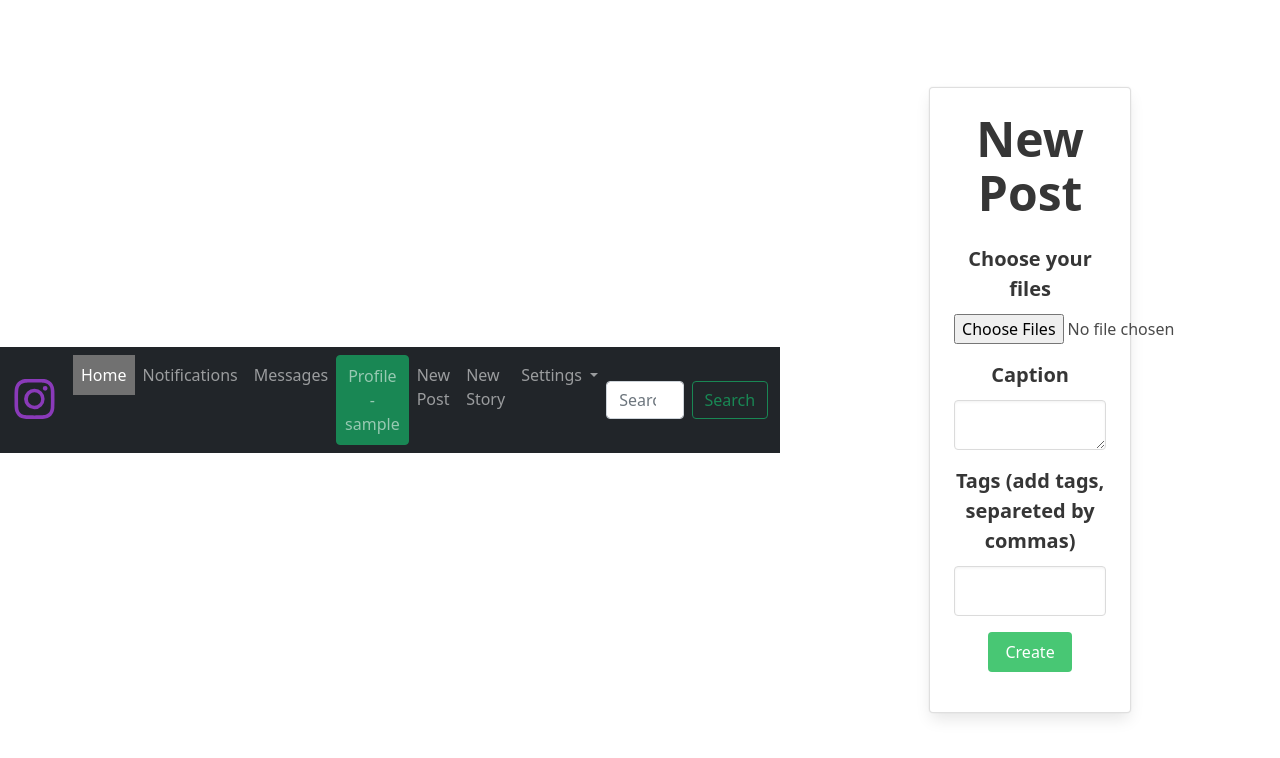
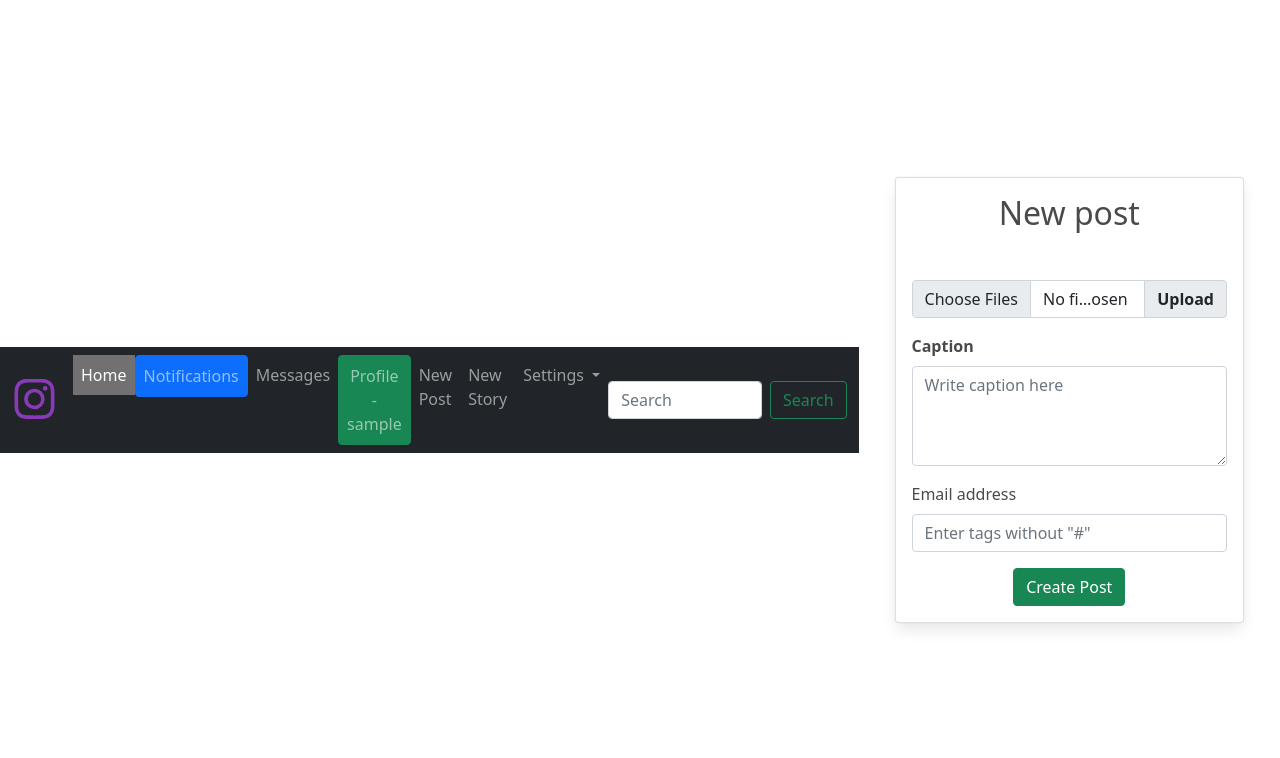
Before and after one commit to 10-disha/instagram_clone, a Django app: page /newpost/ in a window 1280 px wide. Shown: the top 758 px of the page. Run offline with Django 3.2, Linux system fonts and the light colour scheme; the visitor is signed in with stand-in values (Sample User, id 1); data that the repository does not hold is empty; parts of the project's set-up code (start-up, migrations or seed data) failed here and were passed over; some libraries are stand-ins or nearby versions.

Commit message:
bug fixed for nidifaction badge and newpost, newstory form design improved

```diff
--- a/instagram_clone/static/css/style.css
+++ b/instagram_clone/static/css/style.css
@@ -1,15 +1,3 @@
-.badge {
-  position: absolute;
-  top: 1px;
-  right: -4px;
-  padding: 1px 7px;
-  border-radius: 50%;
-  background: red;
-  color: white;
-  font-weight: bold;
-}
-
-
 * {
   box-sizing: border-box
 }
--- a/instagram_clone/templates/base.html
+++ b/instagram_clone/templates/base.html
@@ -41,10 +41,10 @@
               <a class="nav-link" href="#">Explore</a>
             </li> -->
             <li class="nav-item">
-              <a class="nav-link" href="{% url 'show-notifications' %}">
+              <a class="nav-link btn btn-primary" role="button" href="{% url 'show-notifications' %}">
                 Notifications
                 {% if count_notifications %}
-                <span class="badge">{{ count_notifications }}</span>
+                  <span class="badge bg-secondary">{{ count_notifications }}</span>
                 {% endif %}
               </a>
 
@@ -119,8 +119,6 @@
 
 
     <!-- bootstrap scripts -->
-    <!-- <script src="https://cdn.jsdelivr.net/npm/bootstrap@5.0.0-beta2/dist/js/bootstrap.bundle.min.js"
-      integrity="sha384-b5kHyXgcpbZJO/tY9Ul7kGkf1S0CWuKcCD38l8YkeH8z8QjE0GmW1gYU5S9FOnJ0" crossorigin="anonymous"></script> -->
 
     <script src="https://cdn.jsdelivr.net/npm/@popperjs/core@2.6.0/dist/umd/popper.min.js"
       integrity="sha384-KsvD1yqQ1/1+IA7gi3P0tyJcT3vR+NdBTt13hSJ2lnve8agRGXTTyNaBYmCR/Nwi"
--- a/instagram_clone/templates/newpost.html
+++ b/instagram_clone/templates/newpost.html
@@ -5,63 +5,31 @@
 {% load static %}
 
 {% block content %}
-
-<div class="columns is-mobile has-text-centered">
-  <div class="column is-half is-offset-one-quarter">
-
-    <div class="card">
-    <div class="card-content">
-
+<div class="card w-100" style="width: 18rem;">
+  <div class="card-body">
+    <h2 class="card-title text-center mb-5">New post</h2>
     <form method="post" action="" enctype="multipart/form-data" role="form">
       {% csrf_token %}
-    <h3 class="title is-1">New Post</h3>
-
-            <div class="field">
-              <p class="control has-icons-left">
-              <label class="label is-medium">Choose your files</label>
+      <div class="input-group mb-3">
         {{ form.content }}
-                <span class="icon is-small is-left">
-            <i class="fas fa-lock"></i>
-          </span>
-        </p>
+        <label class="input-group-text fw-bolder" for="inputGroupFile02">Upload</label>
       </div>
 
-            <div class="field">
-              <p class="control has-icons-left">
-              <label class="label is-medium">Caption</label>
+      <div class="mb-3">
+        <label for="formGroupExampleInput" class="form-label fw-bolder">Caption</label>
         {{ form.caption }}
-                <span class="icon is-small is-left">
-            <i class="fas fa-lock"></i>
-          </span>
-        </p>
       </div>
 
-            <div class="field">
-              <p class="control has-icons-left">
-              <label class="label is-medium">Tags (add tags, separeted by commas)</label>
+      <div class="mb-3">
+        <label for="exampleFormControlInput1" class="form-label">Email address</label>
         {{ form.tags }}
-                <span class="icon is-small is-left">
-            <i class="fas fa-lock"></i>
-          </span>
-        </p>
       </div>
-
-      <div class="field">
-      <p class="control">
-        <button type="submit" name="action" class="button is-success">
-          Create
+      <div class="text-center">
+        <button type="submit" name="action" class="btn btn-success">
+          Create Post
         </button>
-      </p>
       </div>
-
-
+    </form>
   </div>
 </div>
-
-
-
-
-
-
-
 {% endblock %}
--- a/instagram_clone/templates/signup.html
+++ b/instagram_clone/templates/signup.html
@@ -80,8 +80,6 @@
         </button>
       </p>
     </div>
-
-
       </div>
 </div>
 
--- a/post/forms.py
+++ b/post/forms.py
@@ -3,11 +3,15 @@
 
 from django.forms import ClearableFileInput
 
+
 class NewPostForm(forms.ModelForm):
-	content = forms.FileField(widget=forms.ClearableFileInput(attrs={'multiple': True}), required=True)
-	caption = forms.CharField(widget=forms.Textarea(attrs={'class': 'input is-medium'}), required=True)
-	tags = forms.CharField(widget=forms.TextInput(attrs={'class': 'input is-medium'}), required=True)
+    content = forms.FileField(widget=forms.ClearableFileInput(
+        attrs={'multiple': True, 'class': 'form-control', 'placeholder': 'Please select your file'}), required=True)
+    caption = forms.CharField(widget=forms.Textarea(
+        attrs={'class': 'form-control', 'style': 'height: 100px', 'placeholder': 'Write caption here'}), required=True)
+    tags = forms.CharField(widget=forms.TextInput(
+        attrs={'class': 'form-control', 'placeholder': 'Enter tags without "#"'}), required=True)
 
-	class Meta:
-		model = Post
-		fields = ('content', 'caption', 'tags')
+    class Meta:
+        model = Post
+        fields = ('content', 'caption', 'tags')
```
Also changed, not shown: instagram_clone/templates/newstory.html (+11 -39 lines), stories/forms.py (+8 -5 lines). Lines whose indentation alone changed are shown as unchanged.
